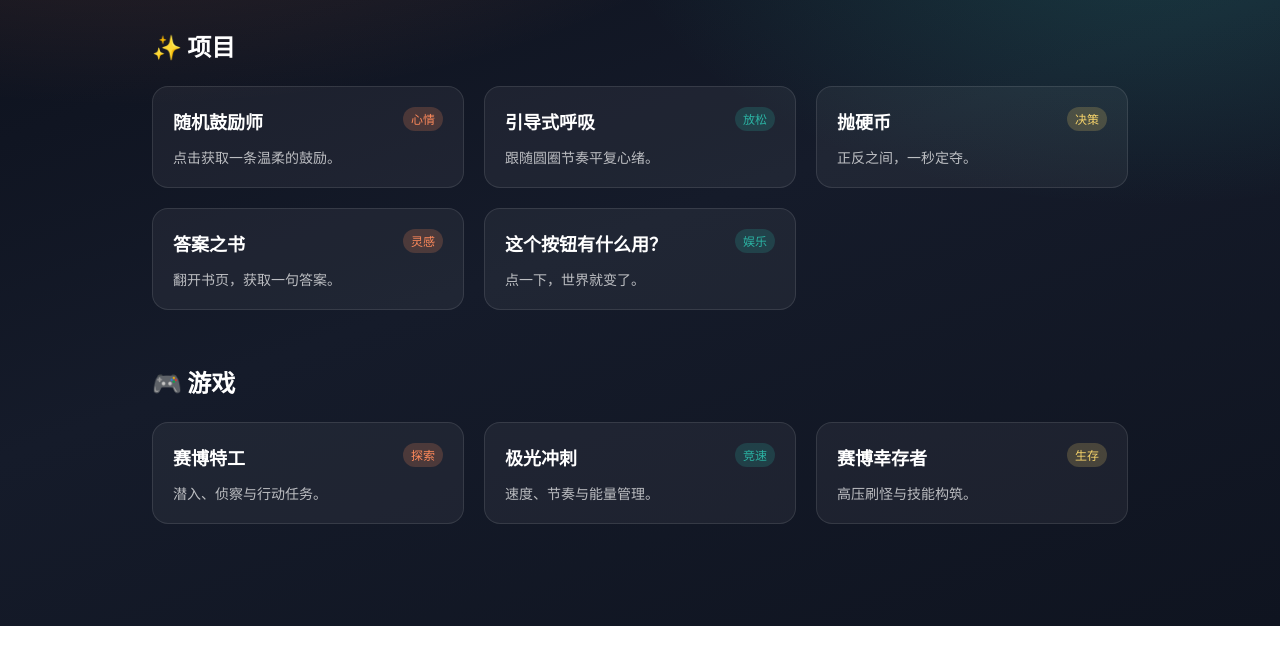
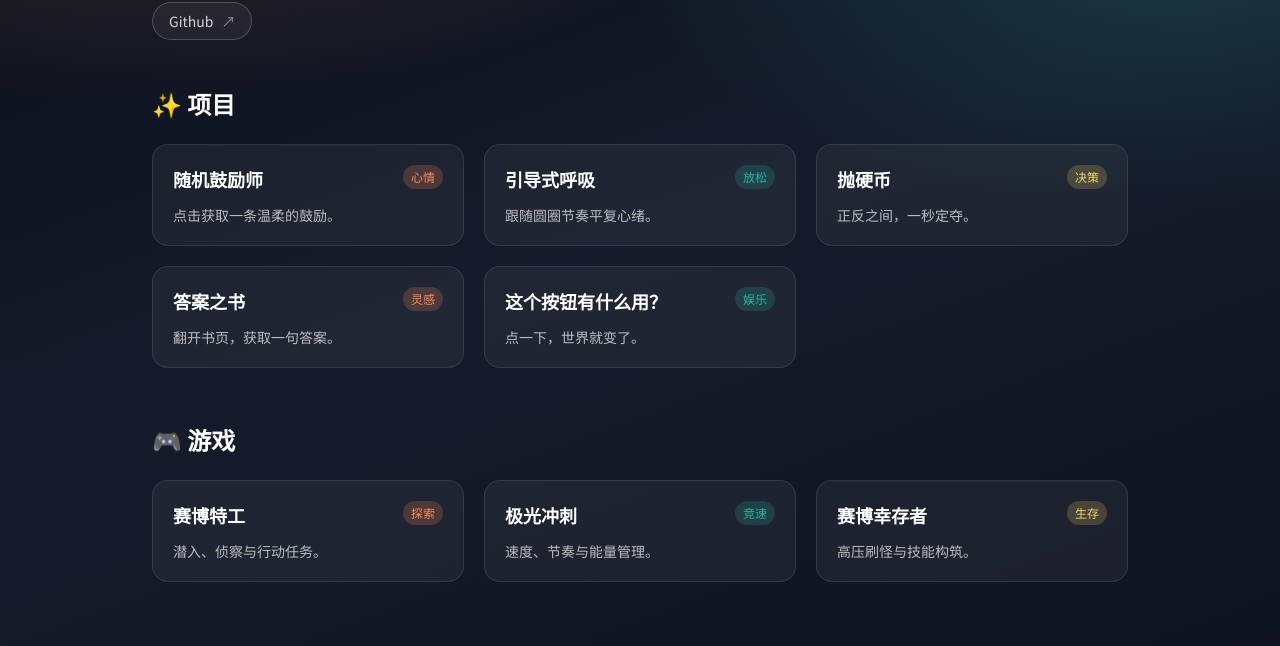
Before and after one commit to dushixiang/ideas, a plain HTML site: page index.html in a window 1280 px wide. Shown: the part 174-820 px from the top of the page. Drawn offline with nearby package versions, Linux system fonts and the light colour scheme; a web font is replaced by a local one.

```diff
--- a/index.html
+++ b/index.html
@@ -60,6 +60,10 @@
     <header class="mb-12">
       <p class="text-sm uppercase tracking-[0.3em] text-white/60">Ideas Lab</p>
       <h1 class="mt-3 font-display text-4xl md:text-6xl">奇思妙想 · 导航页</h1>
+      <a href="https://github.com/dushixiang/ideas" target="_blank" rel="noopener" class="mt-5 inline-flex items-center gap-2 rounded-full border border-white/20 bg-white/5 px-4 py-2 text-sm text-white/80 transition hover:-translate-y-0.5 hover:border-white/40 hover:bg-white/10">
+        Github
+        <span class="text-white/50">↗</span>
+      </a>
     </header>
 
     <section class="mb-14">
```
Also changed, not shown: 1 other file.
